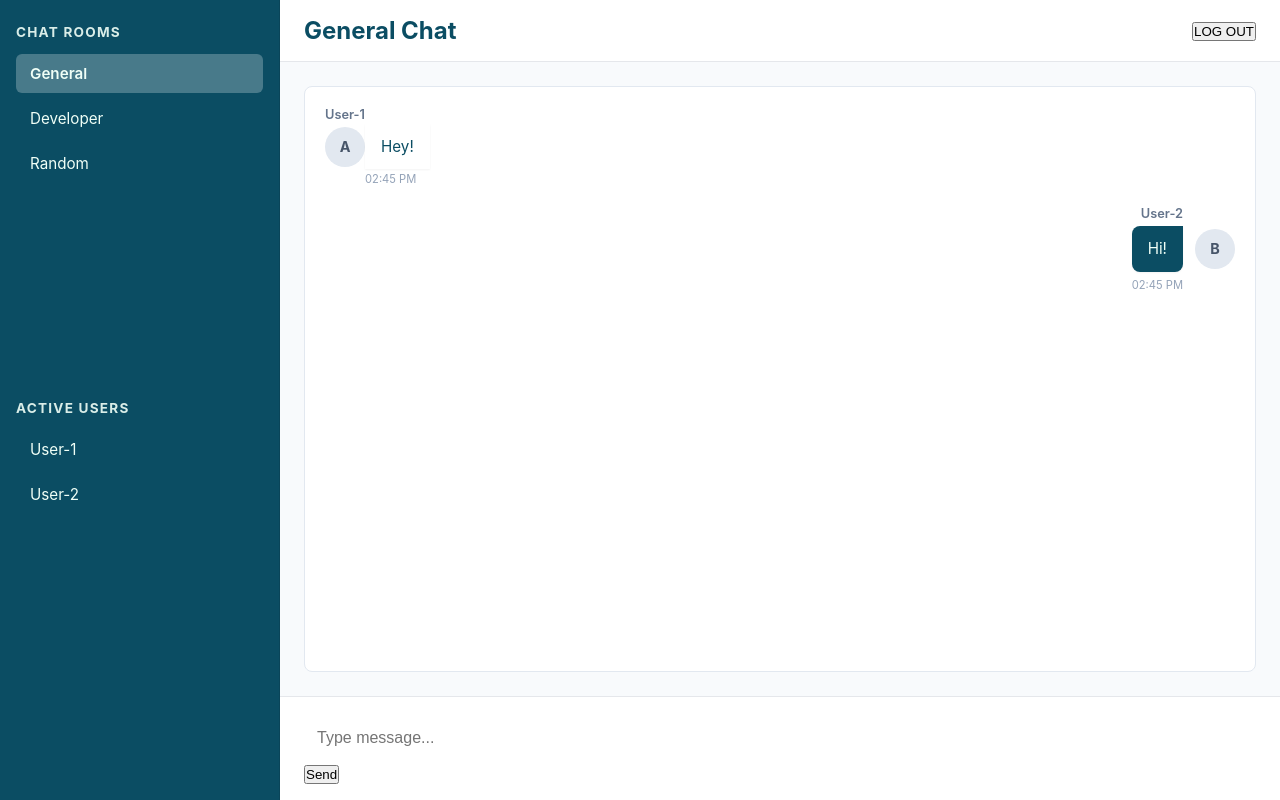
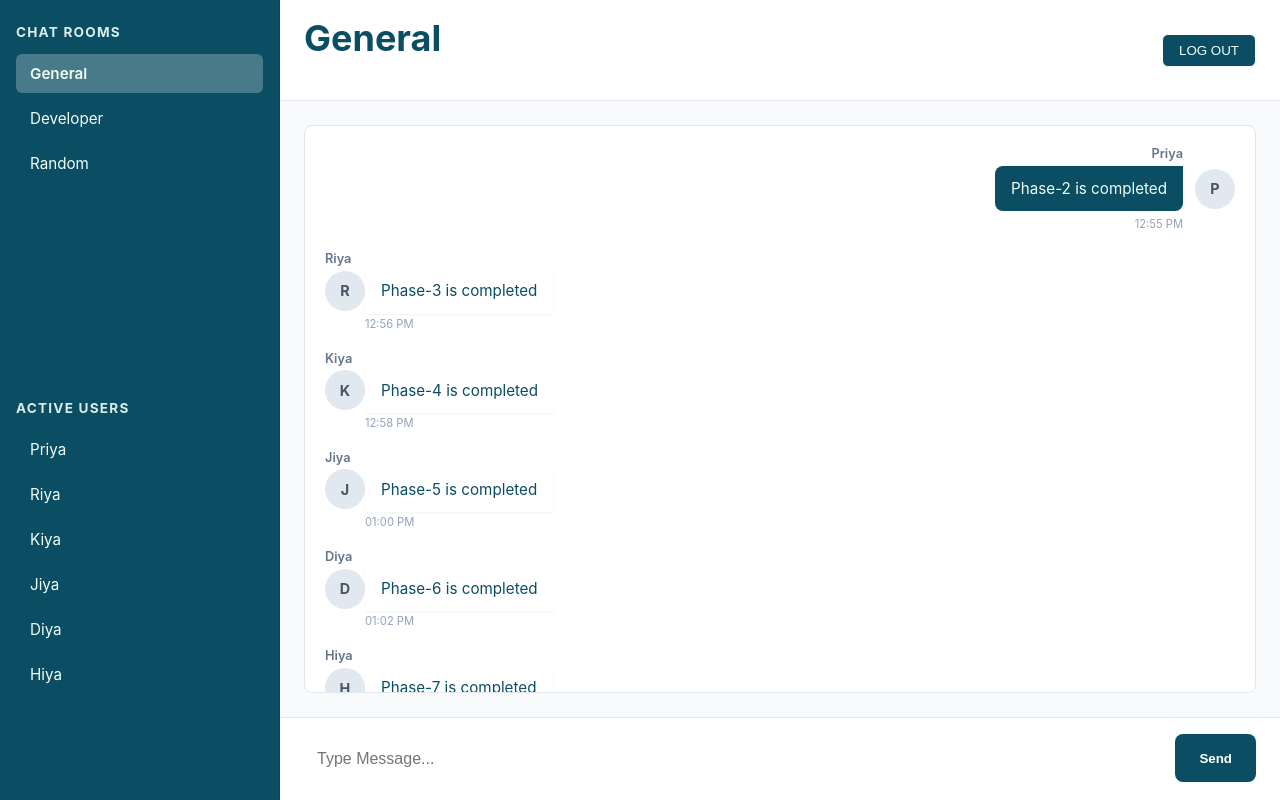
Before and after one commit to BinalPatel29/React, a React (Vite) app in the folder my-app/: page /chat in a window 1280 px wide. Built offline with nearby package versions, Linux system fonts and the light colour scheme.

Commit message:
add 5 dummy msg

```diff
--- a/my-app/src/pages/ChatPage.jsx
+++ b/my-app/src/pages/ChatPage.jsx
@@ -1,75 +1,74 @@
-import styles from './ChatPage.module.css'
-import { Link } from 'react-router-dom'
+import styles from './ChatPage.module.css';
+import { useNavigate } from 'react-router-dom';
+
+// Import the 3 components we made
+import MessageList from '../components/chat/MessageList';
+import ChatHeader from '../components/chat/ChatHeader';
+import ChatInput from '../components/chat/ChatInput';
+
+const DUMMY_MESSAGES = [
+    { id: 'msg-1', sender: 'Priya', text: 'Phase-2 is completed', timestamp: new Date(Date.now() - 1000 * 60 * 10) },
+    { id: 'msg-2', sender: 'Riya', text: 'Phase-3 is completed', timestamp: new Date(Date.now() - 1000 * 60 * 9) },
+    { id: 'msg-3', sender: 'Kiya', text: 'Phase-4 is completed', timestamp: new Date(Date.now() - 1000 * 60 * 7) },
+    { id: 'msg-4', sender: 'Jiya', text: 'Phase-5 is completed', timestamp: new Date(Date.now() - 1000 * 60 * 5) },
+    { id: 'msg-5', sender: 'Diya', text: 'Phase-6 is completed', timestamp: new Date(Date.now() - 1000 * 60 * 3) },
+    { id: 'msg-6', sender: 'Hiya', text: 'Phase-7 is completed', timestamp: new Date(Date.now() - 1000 * 60 * 1) },
+];
 
 export default function ChatPage() {
+    const navigate = useNavigate();
+    const currentUser = 'Priya'; // Pretend Priya is logged in
+    const activeRoom = 'General';
+
+    const handleSendMessage = (text) => {
+        console.log("Sending:", text); // Later: add to state here
+    };
+
+    const handleLogout = () => {
+        navigate('/login');
+    };
+
     return (
-        <div className= { styles.chatContainer }>
+        <div className={styles.chatContainer}>
 
-            <aside className= { styles.sidebar }>
-
-                <div className= { styles.roomsSection }>
+            <aside className={styles.sidebar}>
+                <div className={styles.roomsSection}>
                     <h2>Chat Rooms</h2>
-                    <ul className= { styles.roomList }>
-                        <li className= { styles.active }>General</li>
+                    <ul className={styles.roomList}>
+                        <li className={styles.active}>General</li>
                         <li>Developer</li>
                         <li>Random</li>
                     </ul>
                 </div>
 
-                <div className= { styles.usersSection }>
+                <div className={styles.usersSection}>
                     <h2>Active Users</h2>
-                    <ul className= { styles.userList}>
-                        <li>User-1</li>
-                        <li>User-2</li>
+                    <ul className={styles.userList}>
+                        <li>Priya</li>
+                        <li>Riya</li>
+                        <li>Kiya</li>
+                        <li>Jiya</li>
+                        <li>Diya</li>
+                        <li>Hiya</li>
                     </ul>
                 </div>
-
             </aside>
 
-            <main className= { styles.chatMain }>
+            <main className={styles.chatMain}>
+                {/* HEADER COMPONENT */}
+                <ChatHeader roomName={activeRoom} onLogout={handleLogout} />
 
-                <header>
+                <section className={styles.chatBody}>
+                    {/* MESSAGE LIST COMPONENT - .map() happens inside */}
+                    <MessageList messages={DUMMY_MESSAGES} currentUser={currentUser} />
 
-                    <h2>General Chat</h2>
-                    <div className= { styles.sidebarFooter }>
-                        <button className='btnLogout'>LOG OUT</button>
-                    </div>
-
-                </header>
-
-                <section className= { styles.chatBody }>
-
-                    <section className= { styles.messageArea }>
-                        <div className={` ${ styles.message } ${ styles.messageRecieved } `}>
-                            <div className= { styles.messageGridWrapper }>
-                                <div className= { styles.msgAvatar }>A</div>
-                                <div className= { styles.msgSender }>User-1</div>
-                                <div className= { styles.msgText }>Hey!</div>
-                                <div className= { styles.msgTime }>02:45 PM</div>
-                            </div>
-                        </div>
-
-                        <div className={` ${ styles.message } ${ styles.messageSent} `}>
-                            <div className= { styles.messageGridWrapper }>
-                                <div className= { styles.msgAvatar }>B</div>
-                                <div className= { styles.msgSender }>User-2</div>
-                                <div className= { styles.msgText }>Hi!</div>
-                                <div className= { styles.msgTime }>02:45 PM</div>
-                            </div>
-                        </div>
-                    </section>
-
-                    <div className= { styles.typingIndicator } style={{ display: 'none' }}>
+                    <div className={styles.typingIndicator} style={{ display: 'none' }}>
                         <span>User is typing...</span>
                     </div>
                 </section>
 
-                <footer>
-                    <form className='chatInputBar'>
-                        <input type="text" id="msgInput" placeholder="Type message..." required autoComplete="off" />
-                        <button type="submit" id="sendBtn">Send</button>
-                    </form>
-                </footer>
+                {/* INPUT COMPONENT */}
+                <ChatInput onSendMessage={handleSendMessage} />
 
             </main>
         </div>
```
